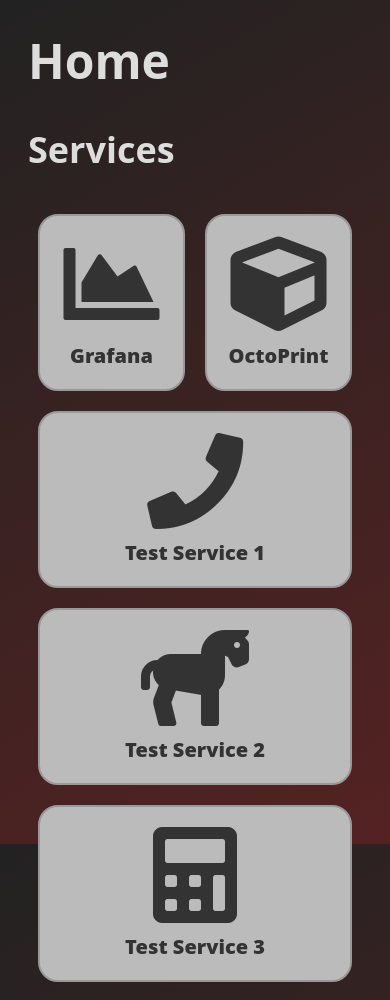
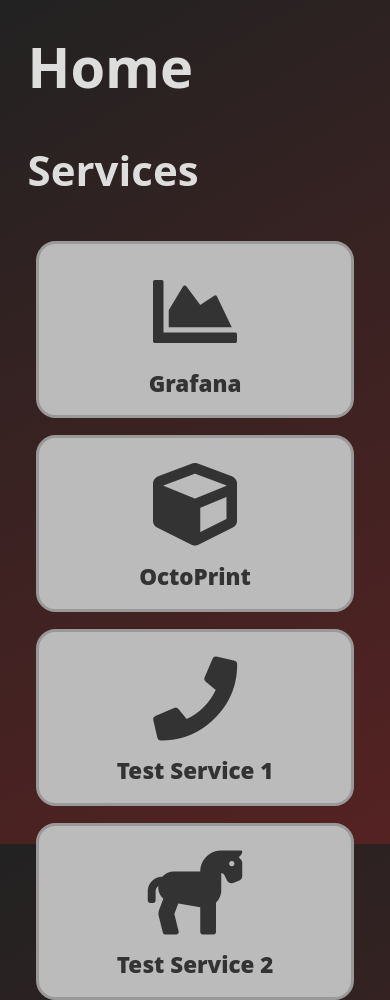
Before and after one commit to jhillyerd/homesite, a website built with Parcel: page index.html in a window 390 px wide. Shown: the top 1000 px of the page. Built offline with nearby package versions, Linux system fonts and the light colour scheme; a small style sheet from the web is missing.

Commit message:
style: convert mobile to rems

```diff
--- a/style.css
+++ b/style.css
@@ -1,35 +1,32 @@
-/* Global */
+/* Global, mobile first */
 
 :root {
   --bg-color: #333;
   --bg-grad: linear-gradient(150deg, #222, #522);
   --fg-color: #ddd;
   --button-bg: #bbb;
-  --button-border: 2px solid #999;
+  --button-border: 0.125rem solid #999;
   --button-fg: #333;
+  font-size: 175%;
 }
 
-body, h1, h2, h3, h4 {
+body, h1, h2, h3, h4, table {
   font-family: 'Open Sans';
 }
 
 h1 {
-  font-size: 48px;
+  font-size: 2rem;
   margin-top: 0;
 }
 
 h2 {
-  font-size: 36px;
-}
-
-body, table {
-  font-size: 24px;
+  font-size: 1.5rem;
 }
 
 body {
   background: fixed var(--bg-grad), var(--bg-color);
   color: var(--fg-color);
-  padding: 20px;
+  padding: 0.7rem;
 }
 
 a {
@@ -39,10 +36,6 @@
 
 a:hover {
   text-decoration: underline;
-}
-
-.debugInfo {
-  font-size: 9px;
 }
 
 @media screen and (min-width: 1000px) {
@@ -75,18 +68,18 @@
 
 .serviceList li {
   display: block;
-  flex-basis: 140px;
+  flex-basis: 7rem;
   flex-grow: 1;
-  margin: 10px;
+  margin: 0.3rem;
 }
 
 .serviceList a {
   background: var(--button-bg);
-  border-radius: 20px;
+  border-radius: 0.7rem;
   border: var(--button-border);
   color: var(--button-fg);
   display: block;
-  padding: 20px;
+  padding: 0.9rem 0.8rem 0.6rem 0.8rem;
   text-align: center;
 }
 
@@ -102,14 +95,14 @@
 }
 
 .serviceIcon {
-  font-size: 96px;
-  margin-bottom: 10px;
+  font-size: 3rem;
+  margin-bottom: 0.5rem;
 }
 
 .serviceLabel {
   display: block;
   font-weight: 900;
-  font-size: 20px;
+  font-size: 0.8rem;
   white-space: nowrap;
 }
 
```
